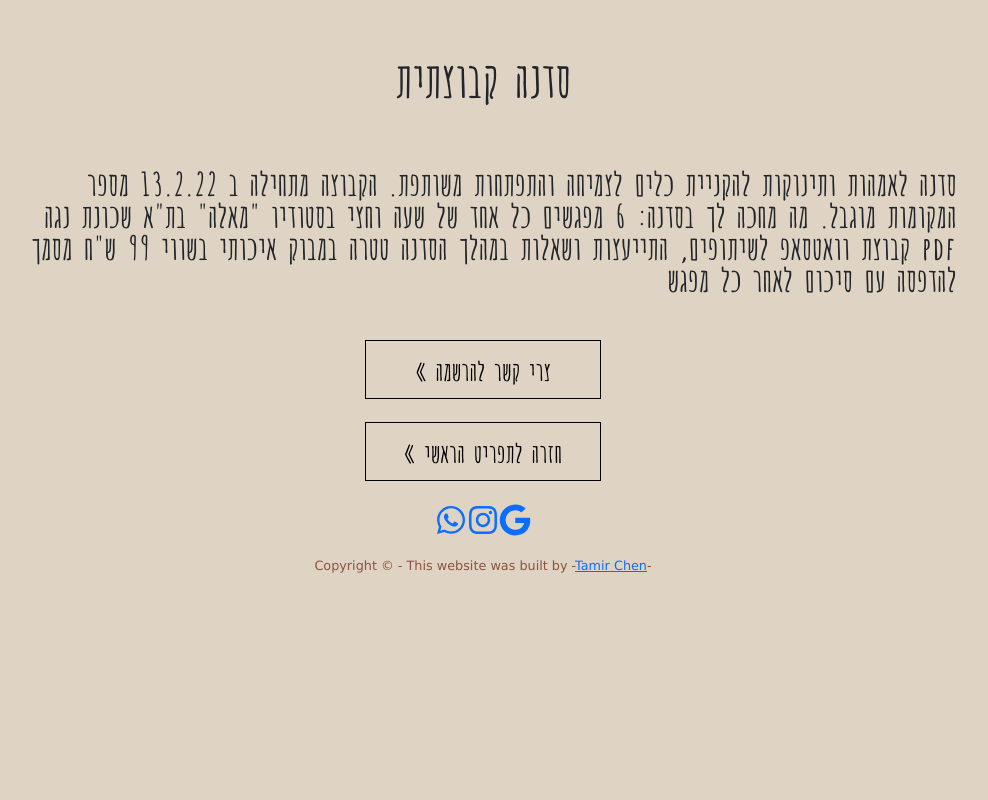
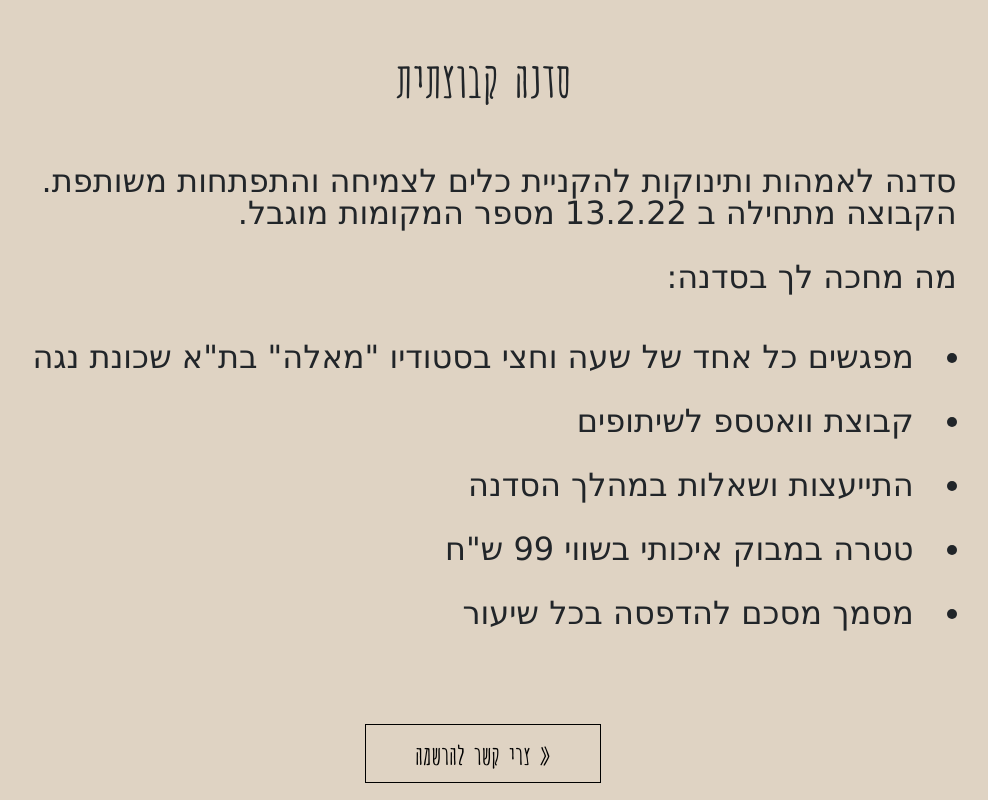
Before and after one commit to tamirchn1/netahauser, a React (Create React App) app: page /Workshop in a window 1280 px wide. Shown: the top 800 px of the page, without its empty margins (157-1145 px from the left). Built offline with nearby package versions, Linux system fonts and the light colour scheme; some icons are missing.

Commit message:
typography changes

```diff
--- a/public/style.css
+++ b/public/style.css
@@ -6,7 +6,7 @@
 body {
   background-color: #dfd3c3;
   font-family: "Amatica";
-
+  direction: rtl;
   padding: 0;
 }
 
@@ -14,12 +14,15 @@ h1 {
   font-family: "Amatica";
 }
 
+a {
+  color: #8c5340;
+}
 a:hover {
   text-decoration: none;
 }
 .links a {
   display: block;
-  width: 20%;
+
   margin: 2% auto;
 }
 .comp-text {
@@ -38,6 +41,9 @@ footer {
 .copyright {
   font-family: "Lucida Sans", "Lucida Sans Regular", "Lucida Grande",
     "Lucida Sans Unicode", Geneva, Verdana, sans-serif;
+}
+.copyright a {
+  text-decoration: underline;
 }
 .back {
   text-decoration: none;
@@ -86,11 +92,17 @@ footer {
   background-color: #8c5340;
   color: #dfd3c3;
 }
-
+ul {
+  margin: 0 0 1em 15px;
+  padding: 0;
+  list-style-position: inside;
+  direction: rtl;
+}
 .comp-text {
   font-size: 1.4rem;
   padding: 5% 10%;
   line-height: 1.1;
+  font-family: Verdana, Geneva, Tahoma, sans-serif;
 }
 
 .logo {
@@ -130,6 +142,9 @@ footer {
     padding: 1.3%;
     font-size: 1.6rem;
   }
+  .links a {
+    width: 45%;
+  }
 }
 @media screen and (min-width: 768px) {
   .header img {
@@ -160,6 +175,9 @@ footer {
     padding: 1.3%;
     font-size: 1.6rem;
   }
+  .links a {
+    width: 35%;
+  }
 }
 @media screen and (min-width: 825px) {
   .header img {
@@ -171,6 +189,9 @@ footer {
   }
   .nav-link {
     font-size: 1.9vw;
+  }
+  .links a {
+    width: 30%;
   }
 }
 @media screen and (min-width: 1024px) {
@@ -206,6 +227,9 @@ footer {
     padding: 2% 10%;
     line-height: 1;
   }
+  .links a {
+    width: 20%;
+  }
 }
 
 @media screen and (min-width: 1310px) {
@@ -235,4 +259,7 @@ footer {
   .copyright {
     font-size: 0.8rem;
   }
+  .links a {
+    width: 10%;
+  }
 }
--- a/src/components/Privatelesson.jsx
+++ b/src/components/Privatelesson.jsx
@@ -4,7 +4,7 @@ function PrivateLesson() {
    return(
    <div id="privatelesson" className="mt-5 text-center px-5 lh-1">
          <h1>להתמסר לרגע - שיעור פרטי</h1>
-       <p className="comp-text">התמסרות מלאה: סדנת פרטית, תהליך הכולל שלושה שיעורים מותאמים אישית עבורך ועבור התינוק.ת שלך. מתאים לגילאי לידה ועד חצי שנה. כל אורך 60 דקות, בביתך או אצלי בסטודיו בשכונת נגה בתל אביב. השיעור כולל הערכה התפתחותית ותרגול: הערכת ההתפתחות הסנסו-מוטורית, הערכת הסביבה ההתפתחותית, ותרגול עם דגש על תהליכים מותאמים אישית לתינוק.ת שלך, לפי הקצב שמתאים לה.לו. ממפגש למפגש נבחן את השינויים שעובר התינוק ונמשיך לשכלל ביחד את המענה שניתן לו. תלמדי גישה כוללת על היחס והטיפול בתינוק ובעצמך, שתלך איתך קדימה עם האימהות, הקשבה לאינטואיציה שלך, ביטחון בעצמך, ביטחון לחפש את תפיסת העולם האימהית האישית שלך שתואמת לערכים שלך.
+       <p className="comp-text"> .התמסרות מלאה: סדנת פרטית, תהליך הכולל שלושה שיעורים מותאמים אישית עבורך ועבור התינוק.ת שלך. <br /> <br /> מתאים לגילאי לידה ועד חצי שנה. כל אורך 60 דקות, בביתך או אצלי בסטודיו בשכונת נגה בתל אביב.   השיעור כולל הערכה התפתחותית ותרגול: הערכת ההתפתחות הסנסו-מוטורית, הערכת הסביבה ההתפתחותית, ותרגול עם דגש על תהליכים מותאמים אישית לתינוק.ת שלך, לפי הקצב שמתאים לה.לו. <br /> <br /> ממפגש למפגש נבחן את השינויים שעובר התינוק ונמשיך לשכלל ביחד את המענה שניתן לו. תלמדי גישה כוללת על היחס והטיפול בתינוק ובעצמך, שתלך איתך קדימה עם האימהות, הקשבה לאינטואיציה שלך, ביטחון בעצמך, ביטחון לחפש את תפיסת העולם האימהית האישית שלך שתואמת לערכים שלך. <br /> <br />
 תדעי איך לזהות מה עובר עליו ולתת לו את המענה הכי טוב שאת יכולה.
 הכל נעשה ברכות, בנועם, חשוב לי שנהיה קשובות לתינוק ונתייחס אליו כמו בנאדם לכל דבר
 </p>   <Footer />
--- a/src/components/Workshop.jsx
+++ b/src/components/Workshop.jsx
@@ -4,13 +4,17 @@ function Workshop()  {
    return(
    <div id="workshop" className="mt-5 text-center px-5 lh-1">
        <h1>סדנה קבוצתית</h1>
-      <p className="comp-text">סדנה לאמהות ותינוקות להקניית כלים לצמיחה והתפתחות משותפת.
-הקבוצה מתחילה ב 13.2.22 מספר המקומות מוגבל.
-מה מחכה לך בסדנה:
-	6 מפגשים כל אחד של שעה וחצי בסטודיו "מאלה" בת"א שכונת נגה
-	קבוצת וואטסאפ לשיתופים, התייעצות ושאלות במהלך הסדנה
-	טטרה במבוק איכותי בשווי 99 ש"ח
-	מסמך pdf להדפסה עם סיכום לאחר כל מפגש
+      <p className="comp-text">סדנה לאמהות ותינוקות להקניית כלים לצמיחה והתפתחות משותפת. <br />
+הקבוצה מתחילה ב 13.2.22 מספר המקומות מוגבל. <br /> <br />
+מה מחכה לך בסדנה: <br /> <br />
+
+<ul>
+    <li className="py-3 display-8">מפגשים כל אחד של שעה וחצי בסטודיו "מאלה" בת"א שכונת נגה</li>
+    <li className="py-3 display-8">קבוצת וואטספ לשיתופים</li>
+    <li className="py-3 display-8">התייעצות ושאלות במהלך הסדנה</li>
+    <li className="py-3 display-8">טטרה במבוק איכותי בשווי 99 ש"ח</li>
+    <li className="py-3 display-8">מסמך מסכם להדפסה בכל שיעור </li>
+</ul>
 </p>           <Footer />
 
 
```
Also changed, not shown: src/components/Home.jsx (line endings or trailing spaces).
